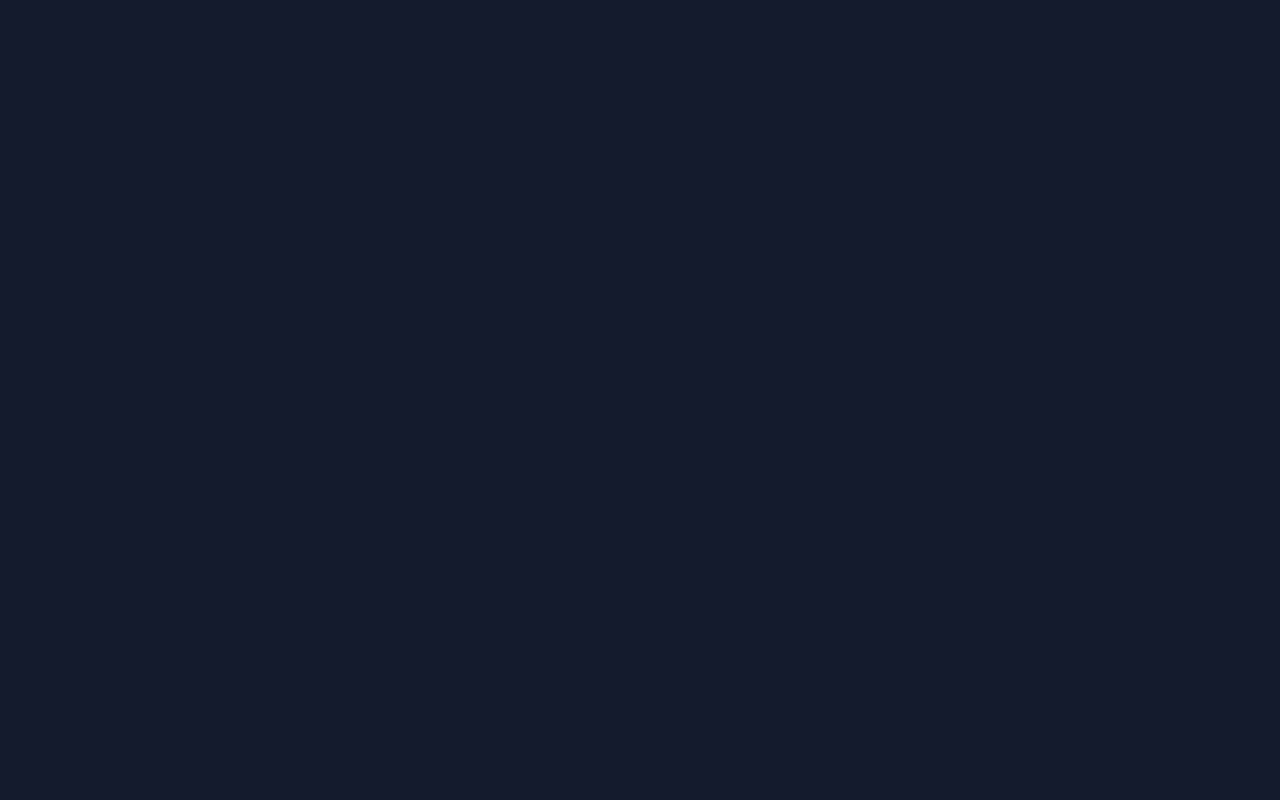
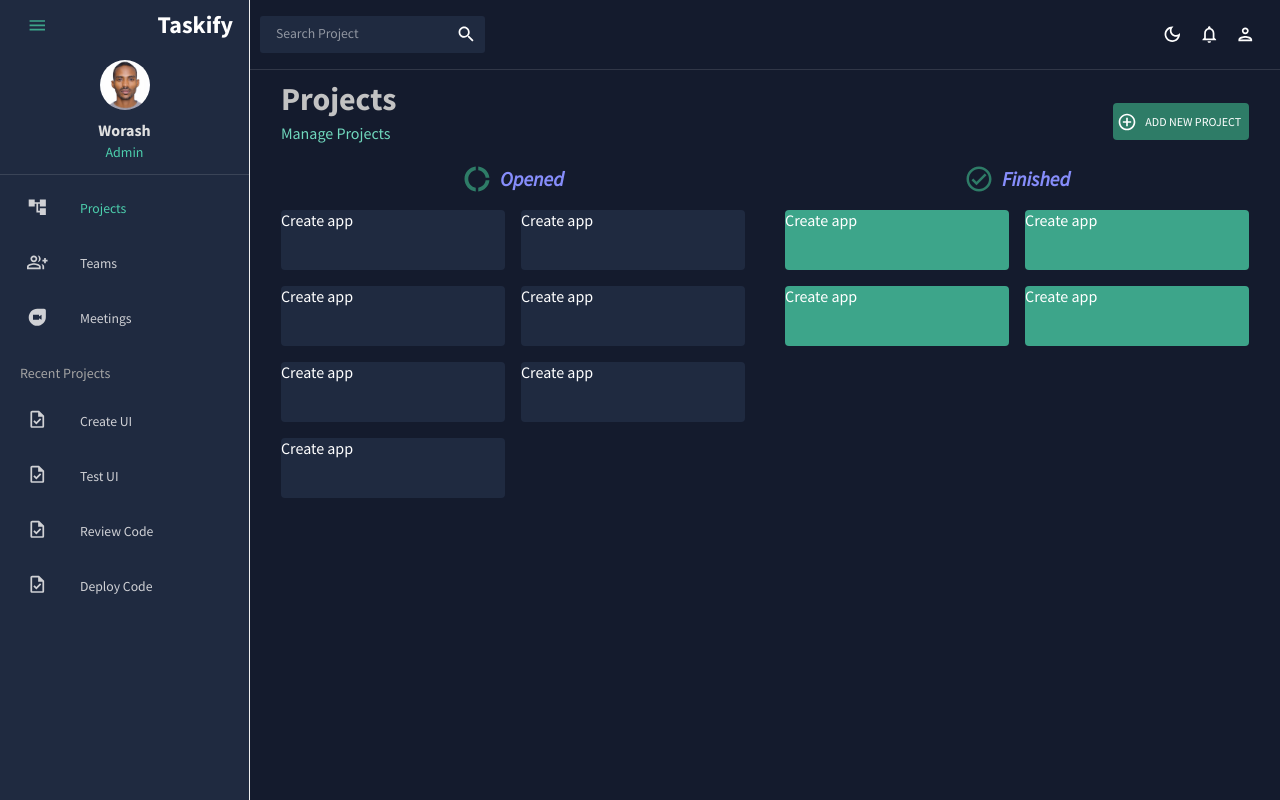
Before and after one commit to worashf/taskify-frontend, a React (Create React App) app: page / in a window 1280 px wide. Before the commit this address had no page. Built offline with nearby package versions, Linux system fonts and the light colour scheme.

Commit message:
Fix issue

```diff
--- a/src/App.js
+++ b/src/App.js
@@ -7,9 +7,10 @@ import Header from "./layout/Header";
 import SideBar from "./layout/Sidebar";
 import Signup from "./pages/Signup";
 import Login from "./pages/Login";
+import ProjectList from "./pages/ProjectList";
 function App() {
   const [theme, colorMode] = useMode();
-  const [t, setT] = useState(false);
+  const [t, setT] = useState(true);
 
   return (
     <ColorModeContext.Provider value={colorMode}>
@@ -23,7 +24,7 @@ function App() {
               <main className="content">
                 <Header />
                 <Routes>
-                  <Route path="/signup" element={<Signup />} />
+                  <Route path="/" element={<ProjectList />} />
                   <Route path="/login" element={<Login />} />
                 </Routes>
               </main>
--- a/src/layout/Header.js
+++ b/src/layout/Header.js
@@ -1,5 +1,5 @@
 import React, { useContext } from "react";
-import { Box, IconButton, InputBase, useTheme } from "@mui/material";
+import { Box, Divider, IconButton, InputBase, useTheme } from "@mui/material";
 import SearchIcon from "@mui/icons-material/Search";
 import LightModeOutlinedIcon from "@mui/icons-material/LightModeOutlined";
 import DarkModeOutlinedIcon from "@mui/icons-material/DarkModeOutlined";
@@ -14,6 +14,7 @@ const Header = () => {
   const colors = tokens(theme.palette.mode);
   const colorMode = useContext(ColorModeContext);
   return (
+    <>
       <Box
         sx={{
           display: "flex",
@@ -54,6 +55,13 @@ const Header = () => {
           </IconButton>
         </Box>
       </Box>
+      <Divider
+        sx={{
+          width: 1,
+          mt: 2,
+        }}
+      />
+    </>
   );
 };
 
```
Also changed, not shown: src/components/footer/SocialCard.js (+2 -6 lines). Lines whose indentation alone changed are shown as unchanged.
